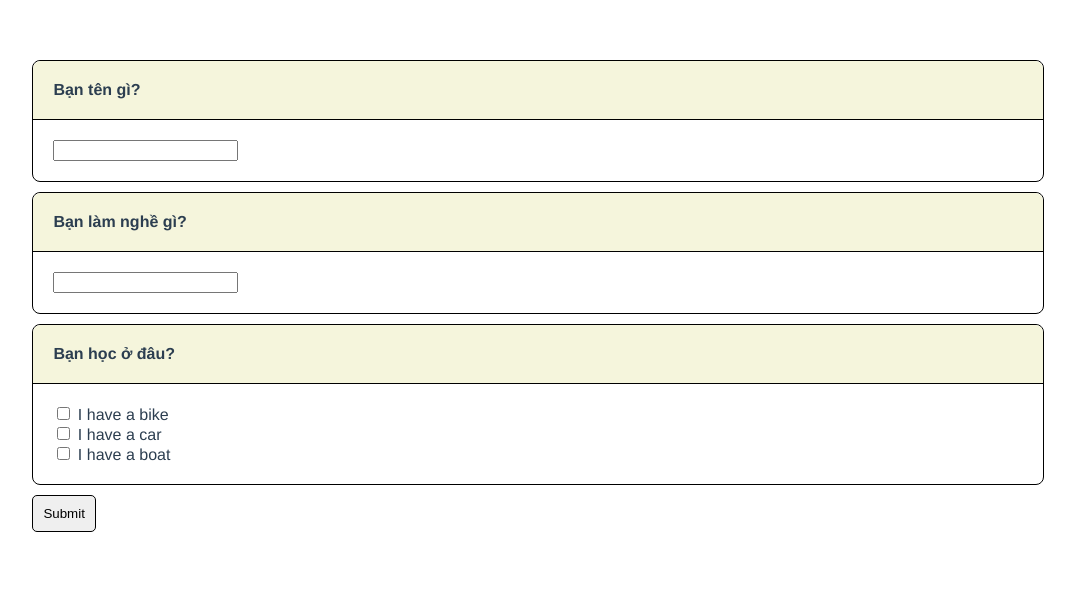
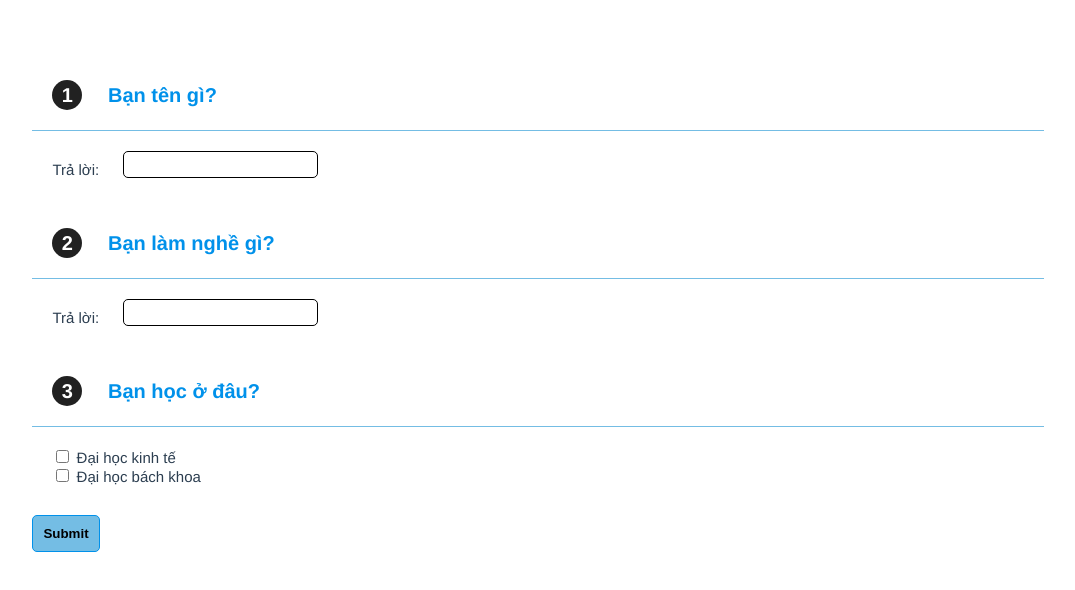
Before and after one commit to VuThanhTuan/survey-vuejs, a Vue app: page / in a window 1280 px wide. Shown: the top 590 px of the page, without its empty margins (102-1177 px from the left). Built offline with nearby package versions, Linux system fonts and the light colour scheme.

Commit message:
add child question

```diff
--- /dev/null
+++ b/src/components/survey/ChildQuestion.vue
@@ -0,0 +1,105 @@
+<template>
+  <div class="child-question-container">
+    <div
+      class="question-container"
+      v-for="item in questions"
+      :key="item.question"
+    >
+      <div class="quetion-label">
+        {{ item.question }}
+      </div>
+
+      <div class="question-answer">
+        <div v-if="item.qsType === types.Text">
+          <label class="input-text-label">Trả lời: </label
+          ><input v-bind:name="item.name" />
+        </div>
+
+        <div v-if="item.qsType === types.MultipleChoice">
+          <div v-for="option in item.options" :key="option.value">
+            <input
+              type="checkbox"
+              v-bind:name="item.name"
+              v-model="option.value"
+              v-bind:id="`${item.name}${option.value}`"
+            />
+            <label v-bind:for="`${item.name}${option.value}`">
+              {{ option.label }}</label
+            >
+
+             <child-question v-if="option.chidQuestions" :questions="option.chidQuestions">
+            </child-question>
+          </div>
+        </div>
+
+        <div v-if="item.qsType === types.SignleChoice">
+          <div v-for="option in item.options" :key="option.value">
+            <input
+              type="checkbox"
+              v-bind:name="item.name"
+              v-model="option.value"
+              v-bind:id="`${item.name}${option.value}`"
+            />
+            <label v-bind:for="`${item.name}${option.value}`">
+              {{ option.label }}</label
+            >
+
+             <child-question v-if="option.chidQuestions" :questions="option.chidQuestions">
+            </child-question>
+          </div>
+        </div>
+      </div>
+    </div>
+  </div>
+</template>
+
+<script>
+import { QuestionType } from "./surveyTypes";
+export default {
+  name: "child-question",
+  props: {
+    questions: {
+      type: Array,
+      required: false,
+    },
+  },
+  data: function() {
+    return {
+      types: QuestionType,
+    };
+  },
+};
+</script>
+
+<style scoped>
+.child-question-container {
+  text-align: left;
+  transition: all 0.5s ease-in-out;
+}
+.question-container {
+  margin-top: 10px;
+  margin-bottom: 10px;
+}
+
+.quetion-label {
+  padding: 10px;
+  border-bottom: 1px solid #74bde4;
+  text-align: left;
+}
+
+.input-text-label {
+  vertical-align: bottom;
+  margin-right: 15px;
+}
+
+.question-answer {
+  padding: 20px;
+  text-align: left;
+}
+
+.question-answer input {
+  padding: 5px 8px;
+  border: 1px solid #000;
+  border-radius: 5px;
+}
+</style>
--- a/src/components/survey/Survey.vue
+++ b/src/components/survey/Survey.vue
@@ -1,21 +1,55 @@
 <template>
   <div class="survey-container">
-    <div class="question-container" v-for="item in questions" :key="item.label">
+    <div
+      class="question-container"
+      v-for="(item, index) in questions"
+      :key="item.question"
+    >
       <div class="quetion-label">
+        <div class="question-num">{{ index + 1 }}</div>
         {{ item.question }}
       </div>
+
       <div class="question-answer">
         <div v-if="item.qsType === types.Text">
-          <input />
+          <label class="input-text-label">Trả lời: </label
+          ><input v-bind:name="item.name" v-model="item.answer" />
+        </div>
+
+        <div v-if="item.qsType === types.SignleChoice">
+          <div v-for="option in item.options" :key="option.value">
+            <input
+              type="checkbox"
+              v-bind:name="item.name"
+              v-bind:id="`${item.name}${option.value}`"
+            />
+            <label v-bind:for="`${item.name}${option.value}`">
+              {{ option.label }}</label
+            >
+
+            <!-- <child-question v-if="option.chidQuestions" :questions="option.chidQuestions">
+            </child-question> -->
+          </div>
         </div>
 
         <div v-if="item.qsType === types.MultipleChoice">
-          <input type="checkbox" id="vehicle1" name="vehicle1" value="Bike" />
-          <label for="vehicle1"> I have a bike</label><br />
-          <input type="checkbox" id="vehicle2" name="vehicle2" value="Car" />
-          <label for="vehicle2"> I have a car</label><br />
-          <input type="checkbox" id="vehicle3" name="vehicle3" value="Boat" />
-          <label for="vehicle3"> I have a boat</label><br />
+          <div v-for="option in item.options" :key="option.value">
+            <input
+              type="checkbox"
+              v-model="item.answer"
+              v-bind:id="`${item.name}${option.value}`"
+              v-bind:value="option.value"
+            />
+            <label v-bind:for="`${item.name}${option.value}`">
+              {{ option.label }}</label
+            >
+
+            <child-question
+              v-if="showChildQuestion(item, option)"
+              :questions="option.chidQuestions"
+            >
+            </child-question>
+          </div>
         </div>
       </div>
     </div>
@@ -24,9 +58,11 @@
 </template>
 
 <script>
+import ChildQuestion from './ChildQuestion.vue';
 import { data } from "./mockData";
 import { QuestionType } from "./surveyTypes";
 export default {
+  components: { ChildQuestion },
   name: "Survey",
   //   props: {
   //     data: {
@@ -35,10 +71,32 @@ export default {
   //     },
   //   },
   data: function () {
+    const convertedQuestion = this.convertQuestion(data);
     return {
       types: QuestionType,
-      questions: data,
+      questions: convertedQuestion,
     };
+  },
+  created: function () {
+    // console.log("object", this.questions);
+  },
+  methods: {
+    showChildQuestion: function (question, option) {
+      if(question.qsType == QuestionType.MultipleChoice) {
+        return option.chidQuestions && question.answer.includes(option.value);
+      }
+      return option.chidQuestions && question.answer === option.value;
+    },
+    convertQuestion: function (questions) {
+      const convertedQuestion = questions.map((item) => {
+        return {
+          ...item,
+          answer: item.qsType === QuestionType.Text || item.qsType === QuestionType.SignleChoice ? '' : [],
+          chidQuestions: item.chidQuestions ? this.convertQuestion(item.chidQuestions) : null,
+        };
+      });
+      return convertedQuestion;
+    },
   },
 };
 </script>
@@ -46,21 +104,38 @@ export default {
 <style scoped>
 .survey-container {
   text-align: left;
+  font-size: 15px;
 }
 .question-container {
-  border: 1px solid #000;
   margin-top: 10px;
   margin-bottom: 10px;
-  border-radius: 8px 8px;
 }
 
 .quetion-label {
   padding: 20px;
   font-weight: bold;
-  background-color: beige;
-  border-bottom: 1px solid #000;
+  font-size: 20px;
+  border-bottom: 1px solid #74bde4;
+  color: #0091ea;
   text-align: left;
-  border-radius: 8px 8px 0px 0px;
+}
+
+.input-text-label {
+  vertical-align: bottom;
+  margin-right: 20px;
+}
+
+.question-num {
+  width: 30px;
+  height: 30px;
+  line-height: 30px;
+  display: inline-block;
+  margin-right: 20px;
+  border-radius: 50%;
+  background-color: #212121;
+  color: #fff;
+  font-weight: bold;
+  text-align: center;
 }
 
 .question-answer {
@@ -68,9 +143,22 @@ export default {
   text-align: left;
 }
 
-.btn-submit {
-  padding: 10px;
+.question-answer input {
+  padding: 5px 8px;
   border: 1px solid #000;
   border-radius: 5px;
 }
+
+.btn-submit {
+  padding: 10px;
+  border: 1px solid #0091ea;
+  background-color: #74bde4;
+  border-radius: 5px;
+  font-weight: bold;
+  cursor: pointer;
+}
+
+.btn-submit:hover {
+  background-color: #0091ea;
+}
 </style>
--- a/src/components/survey/mockData.js
+++ b/src/components/survey/mockData.js
@@ -2,29 +2,71 @@ import { QuestionType } from './surveyTypes';
 export const data = [
          {
            qsType: QuestionType.Text,
-        question: 'Bạn tên gì?',
+           name: "name",
+           question: "Bạn tên gì?",
+           required: true,
+           defaultValue: "",
            options: null,
            chidQuestions: null,
          },
          {
            qsType: QuestionType.Text,
-        question: 'Bạn làm nghề gì?',
+           question: "Bạn làm nghề gì?",
+           name: "job",
+           required: false,
+           defaultValue: "",
            options: null,
            chidQuestions: null,
          },
          {
            qsType: QuestionType.MultipleChoice,
-        question: 'Bạn học ở đâu?',
+           name: "study",
+           question: "Bạn học ở đâu?",
+           required: true,
            options: [
              {
-                label: 'Đại học kinh tế',
-                value: 0,
+               label: "Đại học kinh tế",
+               value: "0",
+               chidQuestions: [
+                 {
+                   qsType: QuestionType.SignleChoice,
+                   name: "major",
+                   question: "Bạn học khoa nào",
+                   options: [
+                     {
+                       label: "Khoa công nghệ thông tin",
+                       value: "0",
                      },
                      {
-                label: 'Đại học bách khoa',
-                value: 1,
-            }
+                       label: "Khoa kế toán",
+                       value: "1",
+                     },
                    ],
-        chidQuestions: null,
                  },
-]
+               ],
+             },
+             {
+               label: "Đại học bách khoa",
+               value: "1",
+               chidQuestions: [
+                 {
+                   qsType: QuestionType.SignleChoice,
+                   name: "major",
+                   question: "Bạn học khoa nào",
+                   options: [
+                     {
+                       label: "Khoa công nghệ thông tin",
+                       value: "0",
+                     },
+                     {
+                       label: "Khoa xây dựng",
+                       value: "1",
+                     },
+                   ],
+                 },
+               ],
+             },
+           ],
+           defaultValue: "0",
+         },
+       ];
```
Also changed, not shown: 1 other file (tests, documents, lock files or other folders). Lines whose indentation alone changed are shown as unchanged.
